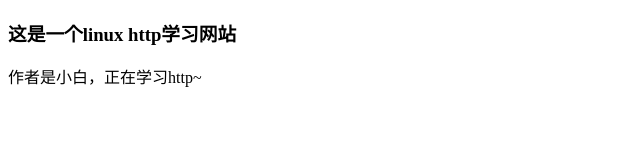
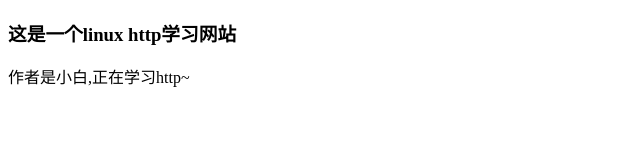
Before and after one commit to moranxiao/linux, a plain HTML site: page http/wwwtest/index.html in a window 1280 px wide. Shown: the full height of the page, 0-640 px from the left. Drawn offline with Linux system fonts and the light colour scheme.

Commit message:
http协议练习

```diff
--- a/http/wwwtest/index.html
+++ b/http/wwwtest/index.html
@@ -7,6 +7,6 @@
 </head>
 <body>
     <h3>这是一个linux http学习网站</h3>
-    <P>作者是小白，正在学习http~</P>
+    <P>作者是小白,正在学习http~</P>
 </body>
 </html>
```
Also changed, not shown: 3 other files.
